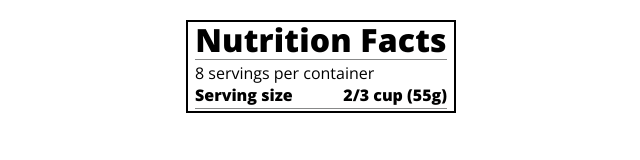
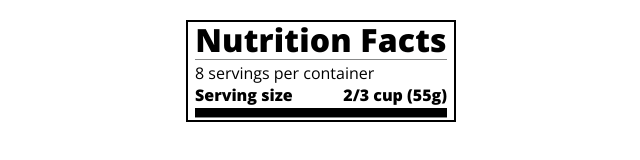
Before and after one commit to Animalfox/Nutrition-Label, a website built with Vite: page index.html in a window 1280 px wide. Shown: the whole page, without its empty margins (319-959 px from the left). Built offline with nearby package versions, Linux system fonts and the light colour scheme.

Commit message:
Create a new .large selector and give it a height property set to 10px. Also create an .large, .medium selector and set the background-color property to black

```diff
--- a/styles.css
+++ b/styles.css
@@ -29,11 +29,19 @@ p {
   padding: 0 7px;
 }
 
+.bold {
+  font-weight: 800;
+}
+
 .divider {
   border-bottom: 1px solid #888989;
   margin: 2px 0;
 }
 
-.bold {
-  font-weight: 800;
+.large {
+  height: 10px;
 }
+
+.large, .medium {
+  background-color: black;
+}
```
